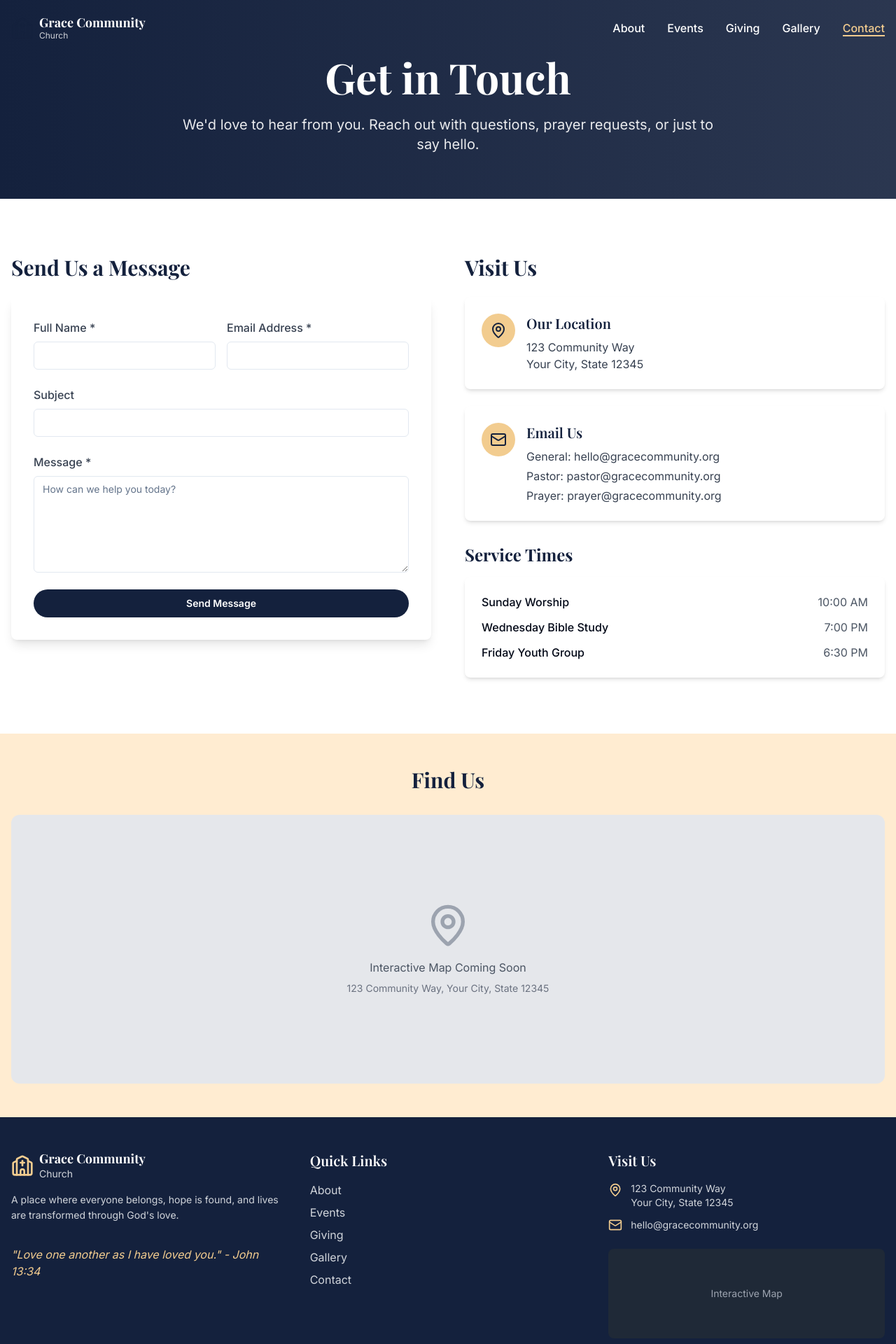
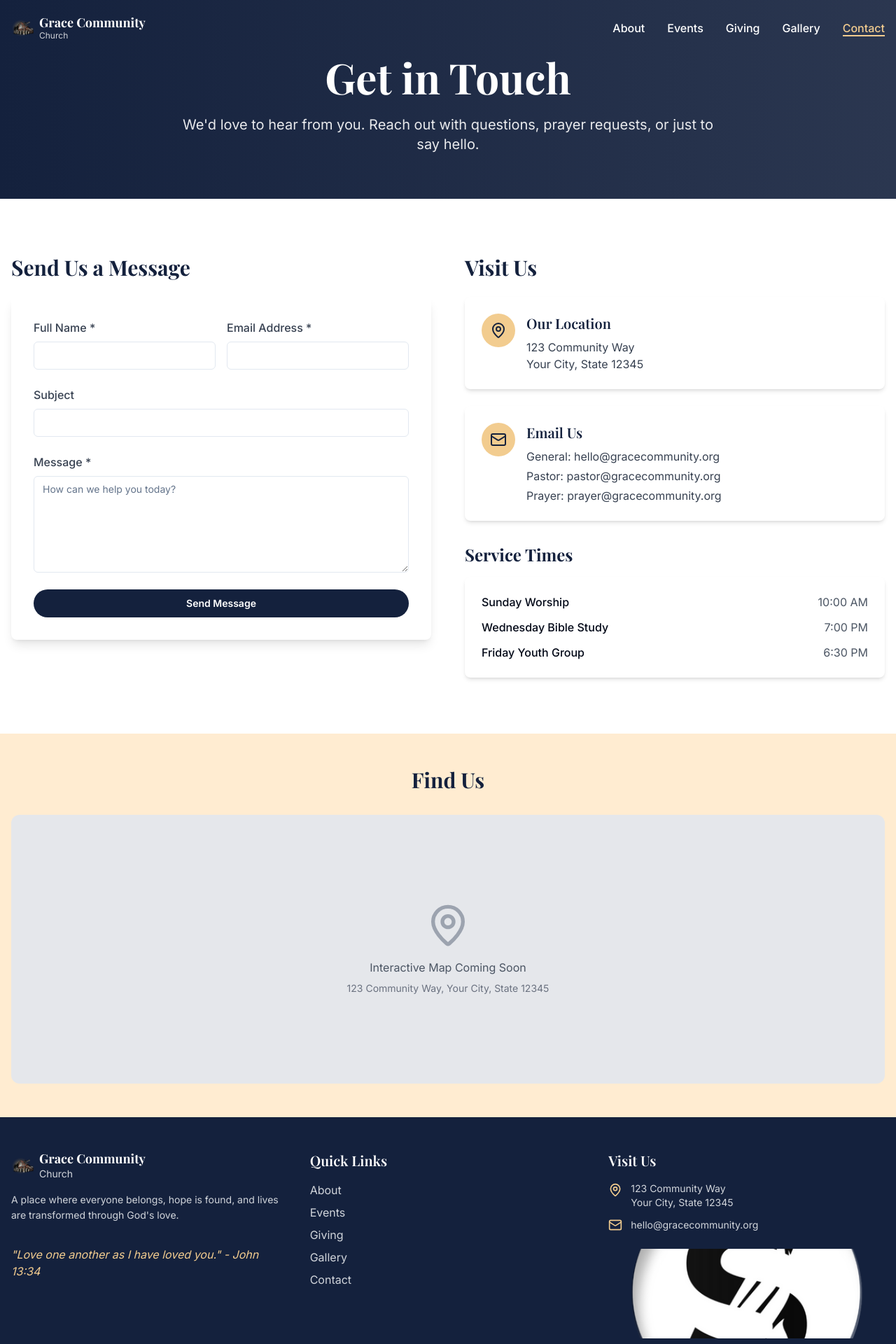
Before and after one commit to clif2005/hope-filled-website, a React (Vite) app: page /contact in a window 1280 px wide. Shown: the top 1920 px of the page at 70% size. Built offline with nearby package versions, Linux system fonts and the light colour scheme.

Commit message:
Refactor: Use church logos and images
Update the website to incorporate church logos and images throughout the design, including the PastorSection and other relevant areas.

```diff
--- a/src/components/CoreSections.tsx
+++ b/src/components/CoreSections.tsx
@@ -27,10 +27,10 @@ const CoreSections = () => {
   ];
 
   const galleryImages = [
-    "https://images.unsplash.com/photo-1473177104440-ffee2f376098?q=80&w=2731&auto=format&fit=crop",
-    "https://images.unsplash.com/photo-1605810230434-7631ac76ec81?q=80&w=6052&auto=format&fit=crop",
-    "https://images.unsplash.com/photo-1500673922987-e212871fec22?q=80&w=7360&auto=format&fit=crop",
-    "https://images.unsplash.com/photo-1472396961693-142e6e269027?q=80&w=3634&auto=format&fit=crop"
+    "/lovable-uploads/15d85831-4c9e-451b-83bd-3b0bc1c3455f.png",
+    "/lovable-uploads/819cdfc9-7154-419a-a58f-af73cae0343b.png",
+    "/lovable-uploads/ff2fc01d-f0e9-43c3-9b87-ae69def4c560.png",
+    "/lovable-uploads/383cc066-c7a8-47f4-be3a-04084dbe8556.png"
   ];
 
   return (
--- a/src/components/Footer.tsx
+++ b/src/components/Footer.tsx
@@ -1,6 +1,6 @@
 
 import { Link } from 'react-router-dom';
-import { Church, MapPin, Mail } from 'lucide-react';
+import { MapPin, Mail } from 'lucide-react';
 
 const Footer = () => {
   const currentYear = new Date().getFullYear();
@@ -20,7 +20,11 @@ const Footer = () => {
           {/* Logo and Mission */}
           <div className="space-y-4">
             <div className="flex items-center space-x-2">
-              <Church className="h-8 w-8 text-gold" />
+              <img
+                src="/lovable-uploads/b9233848-e8fa-48be-aa9c-8c6004d91ad6.png"
+                alt="Grace Community Church"
+                className="h-8 w-8 object-contain"
+              />
               <div className="flex flex-col">
                 <span className="font-playfair font-bold text-lg leading-tight">Grace Community</span>
                 <span className="font-inter text-sm text-gray-300">Church</span>
@@ -74,10 +78,14 @@ const Footer = () => {
               </div>
             </div>
 
-            {/* Embedded Map */}
+            {/* Church Image */}
             <div className="mt-6">
-              <div className="bg-gray-800 rounded-lg h-32 flex items-center justify-center">
-                <p className="font-inter text-gray-400 text-sm">Interactive Map</p>
+              <div className="rounded-lg h-32 overflow-hidden">
+                <img
+                  src="/lovable-uploads/383cc066-c7a8-47f4-be3a-04084dbe8556.png"
+                  alt="Grace Community Church Building"
+                  className="w-full h-full object-cover"
+                />
               </div>
             </div>
           </div>
--- a/src/components/Hero.tsx
+++ b/src/components/Hero.tsx
@@ -16,7 +16,7 @@ const Hero = () => {
       <div
         className="absolute inset-0 bg-cover bg-center bg-no-repeat"
         style={{
-          backgroundImage: `url('https://images.unsplash.com/photo-1605810230434-7631ac76ec81?q=80&w=6052&auto=format&fit=crop')`,
+          backgroundImage: `url('/lovable-uploads/361ddaaa-999e-4351-8c04-a1312f491338.png')`,
         }}
       >
         {/* Overlay */}
--- a/src/components/Navigation.tsx
+++ b/src/components/Navigation.tsx
@@ -1,7 +1,6 @@
 
 import { useState, useEffect } from 'react';
 import { Link, useLocation } from 'react-router-dom';
-import { Church } from 'lucide-react';
 
 const Navigation = () => {
   const [isScrolled, setIsScrolled] = useState(false);
@@ -49,7 +48,11 @@ const Navigation = () => {
         <div className="flex items-center justify-between h-16 md:h-20">
           {/* Logo */}
           <Link to="/" className="flex items-center space-x-2 group">
-            <Church className="h-8 w-8 text-navy group-hover:text-gold transition-colors duration-300" />
+            <img
+              src="/lovable-uploads/b9233848-e8fa-48be-aa9c-8c6004d91ad6.png"
+              alt="Grace Community Church"
+              className="h-8 w-8 object-contain group-hover:opacity-80 transition-opacity duration-300"
+            />
             <div className="flex flex-col">
               <span className={`font-playfair font-bold text-lg leading-tight ${
                 isScrolled ? 'text-navy' : 'text-white'
```
